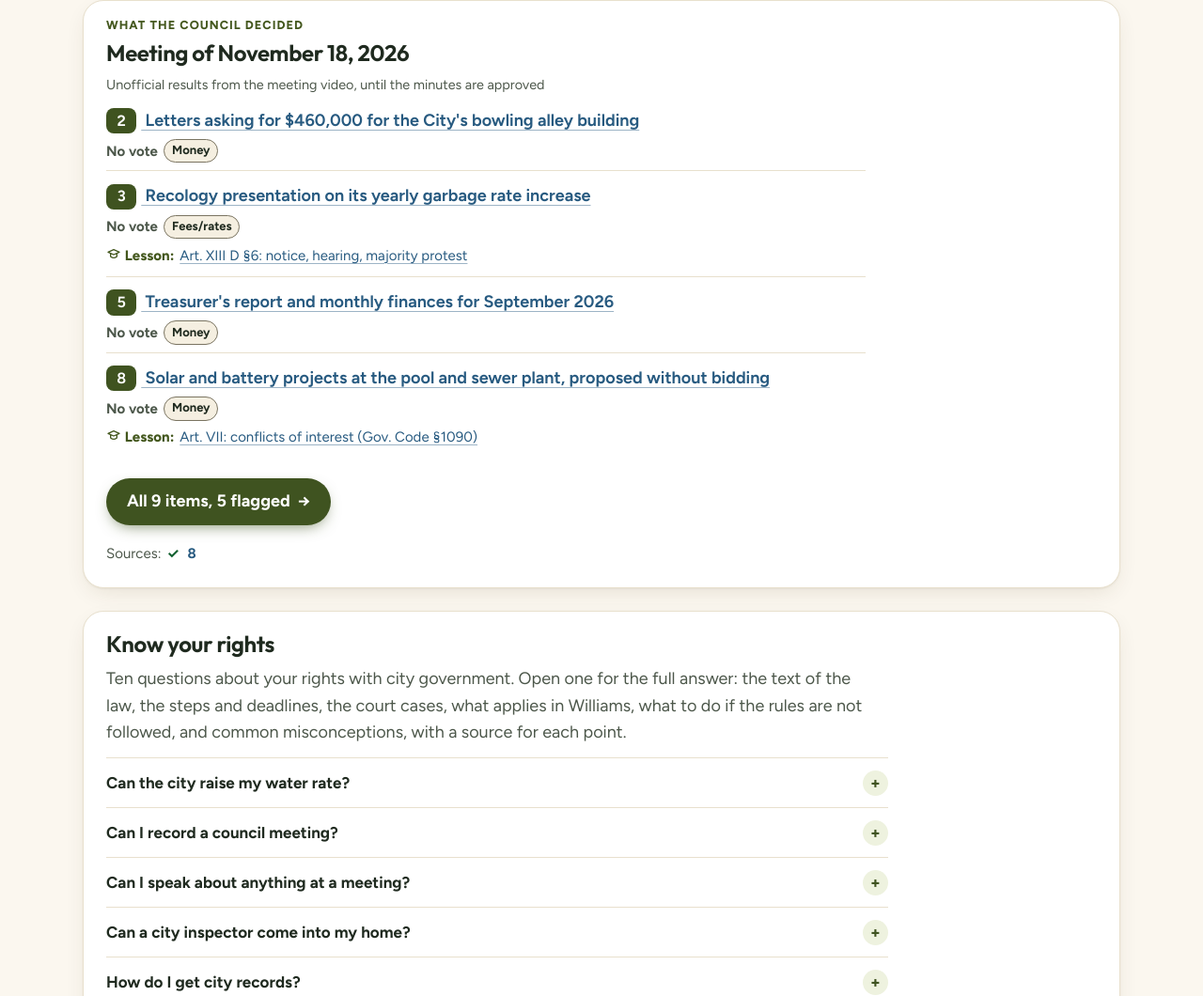
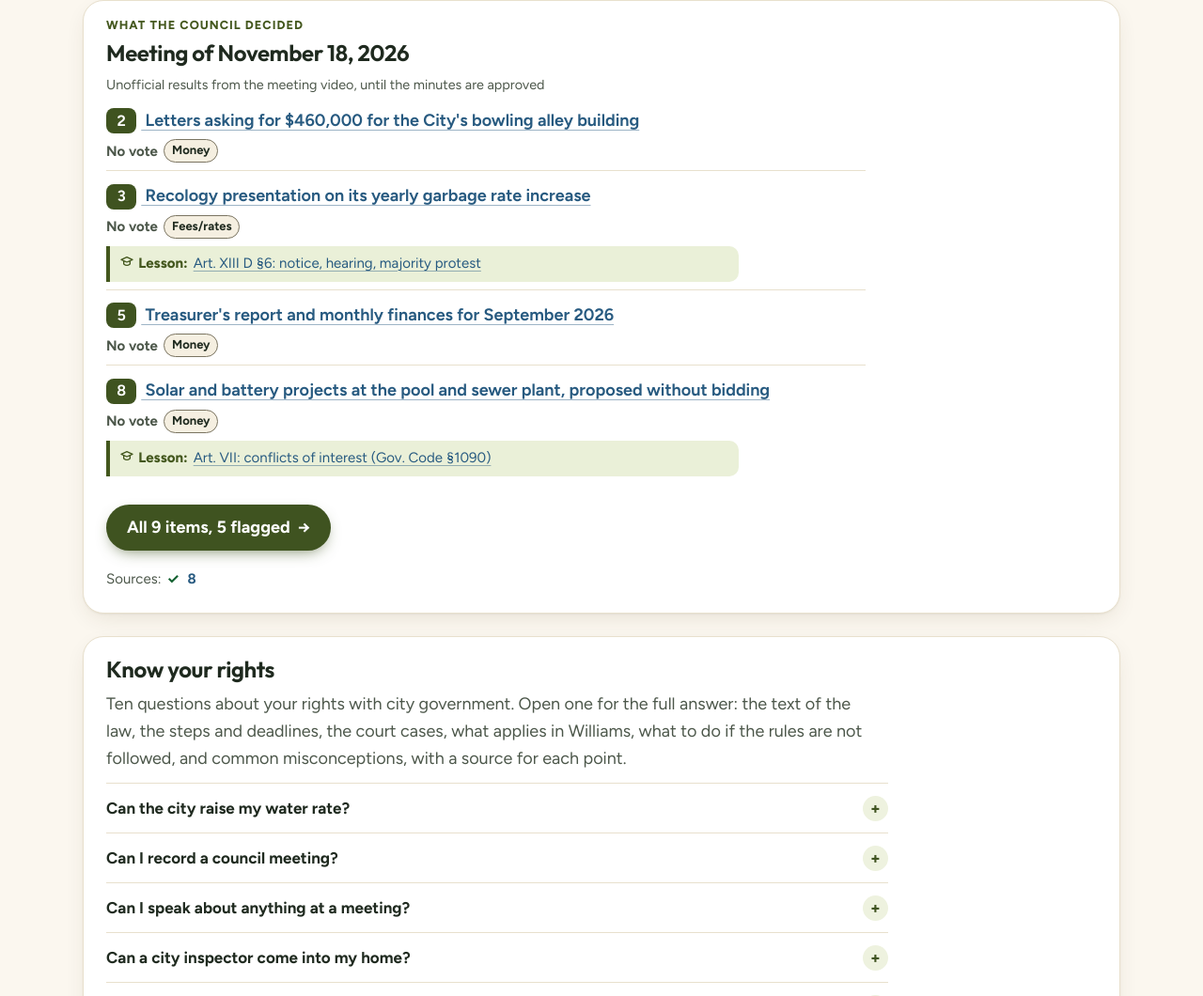
Before and after one commit to LAET-BUILDS/williams-civic-guide-, a plain HTML site: page index.html in a window 1280 px wide. Shown: the part 2173-3233 px from the top of the page at 94% size. Drawn offline with Linux system fonts and the light colour scheme.

Commit message:
Home: restore green Lesson box on the flagged list
Replace the preview site with the verified build so the home flagged-items list shows the green Lesson box again. Keep .nojekyll and .github, and do not add a CNAME.

```diff
--- a/assets/css/site.css
+++ b/assets/css/site.css
@@ -1658,7 +1658,7 @@ body[class*="page-city-records-numbers"] .prose hr {
    Scoped to .pt-hl so Lesson boxes on agenda and City records pages keep their boxed look.
    Root cause of the extra gap under the old box: the home card sits inside .prose, so
    ".prose .rule-behind { margin: -.25rem 0 var(--sp-4) }" (meant for City records headings) added 16px below it. */
-.pt-hl .rule-behind.pt-hl-l { display: block; margin: .35rem 0 0; padding: 0; border: 0; border-radius: 0; background: none; font-size: var(--fs-sm); line-height: inherit; }
+.pt-hl .rule-behind.pt-hl-l { margin: .5rem 0 0; }
 .pt-hl .rule-behind.pt-hl-l .rb-ico { display: inline-block; vertical-align: -.15em; margin-right: .25em; }
 .pt-hl .rule-behind.pt-hl-l .rb-k { margin-right: .15em; }
 /* one tag style on the home list; the text label still names the category */
```
